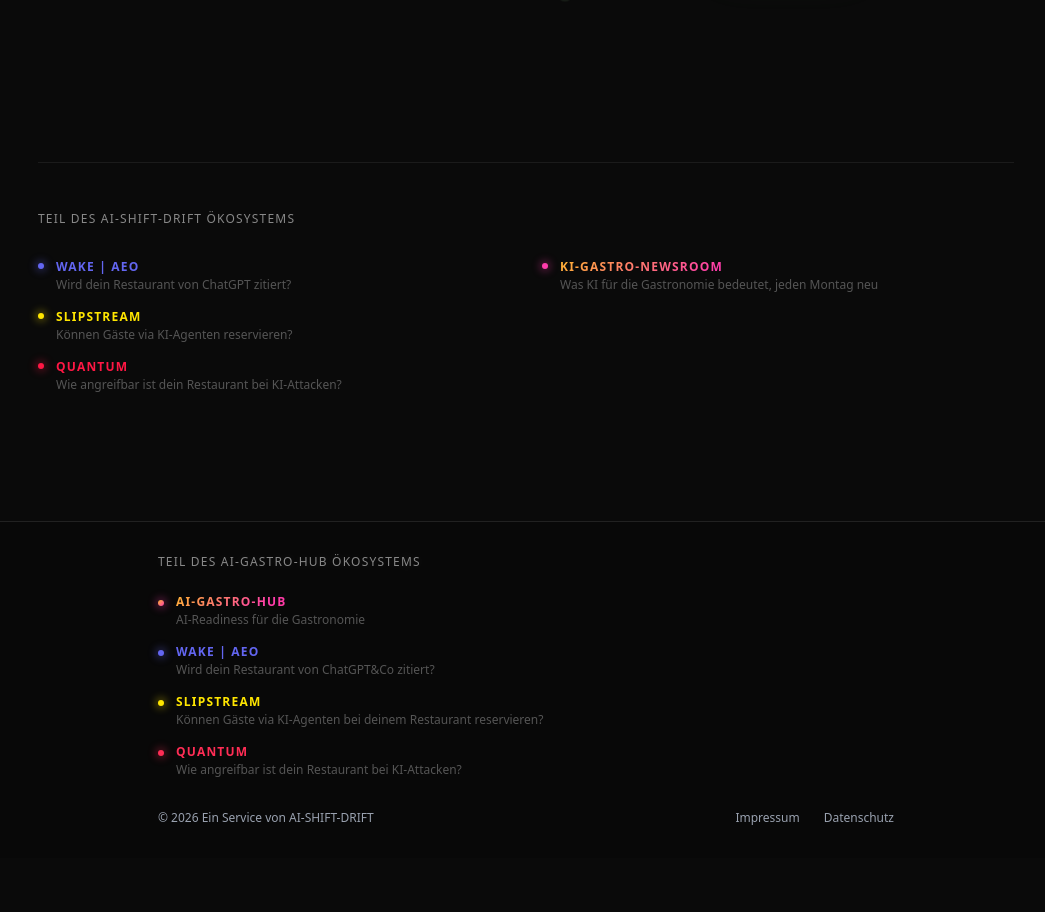
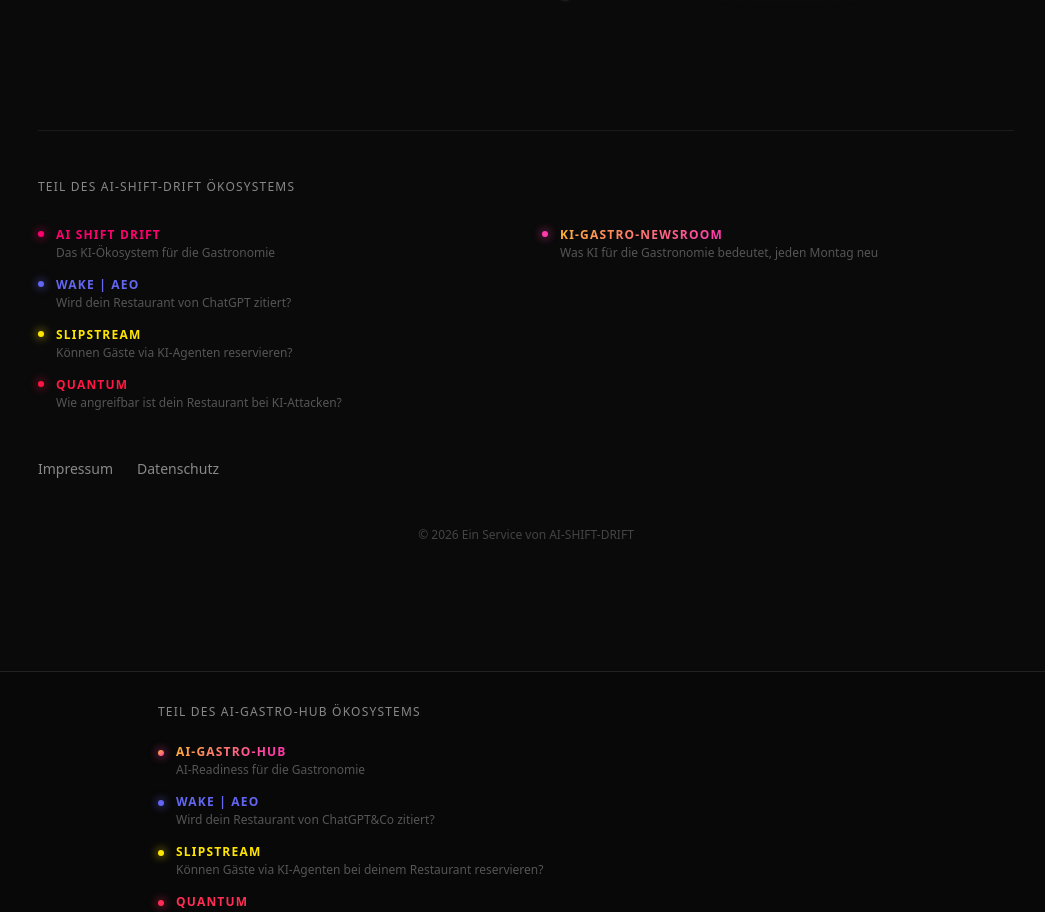
Before and after one commit to perspectivetwist/geo-gastro, a Next.js app: page / in a window 1280 px wide. Shown: the part 3666-4578 px from the top of the page, without its empty margins (114-1159 px from the left). Before the commit the page ends 4524 px from the top, so only its background shows below. Built offline with nearby package versions, Linux system fonts and the light colour scheme; no server answers.

Commit message:
fix: add Hub link + Legal + Copyright to ecosystem footer
1:1 match with ai-gastro-hub TrustSection structure.

Co-Authored-By: Claude Opus 4.6 <noreply@anthropic.com>

```diff
--- a/app/page.tsx
+++ b/app/page.tsx
@@ -167,14 +167,15 @@ export default function Home() {
       </div>
 
       {/* Ökosystem Footer */}
-      <footer className="max-w-5xl mx-auto px-6 pb-16 pt-8">
+      <footer className="relative max-w-5xl mx-auto px-6 pb-16" style={{ zIndex: 1 }}>
         <div className="border-t pt-12" style={{ borderColor: "rgba(255,255,255,0.07)" }}>
           <div className="text-xs tracking-widest uppercase mb-8" style={{ color: "#888" }}>
             Teil des AI-Shift-Drift &Ouml;kosystems
           </div>
-          <div className="grid grid-cols-1 md:grid-cols-2 gap-8">
+          <div className="grid grid-cols-1 md:grid-cols-2 gap-8 mb-12">
             <div className="flex flex-col gap-4">
               {[
+                { name: 'AI Shift Drift', desc: 'Das KI-\u00d6kosystem f\u00fcr die Gastronomie', url: 'https://ai-gastro-hub.vercel.app', color: '#FF006E' },
                 { name: 'Wake | AEO', desc: 'Wird dein Restaurant von ChatGPT zitiert?', url: 'https://aeo-gastro.vercel.app', color: '#6366f1' },
                 { name: 'Slipstream', desc: 'K\u00f6nnen G\u00e4ste via KI-Agenten reservieren?', url: 'https://agentready-gastro.vercel.app', color: '#FFE600' },
                 { name: 'Quantum', desc: 'Wie angreifbar ist dein Restaurant bei KI-Attacken?', url: 'https://aisecurity-gastro.vercel.app', color: '#FF1744' },
@@ -198,6 +199,13 @@ export default function Home() {
               </a>
             </div>
           </div>
+          <div className="flex flex-col md:flex-row justify-between gap-8">
+            <div className="flex gap-6">
+              <a href="https://ai-gastro-hub.vercel.app/impressum" target="_blank" rel="noopener noreferrer" className="text-sm hover:underline" style={{ color: "#888" }}>Impressum</a>
+              <a href="https://ai-gastro-hub.vercel.app/datenschutz" target="_blank" rel="noopener noreferrer" className="text-sm hover:underline" style={{ color: "#888" }}>Datenschutz</a>
+            </div>
+          </div>
+          <div className="mt-12 text-center text-xs" style={{ color: "#444" }}>&copy; 2026 Ein Service von AI-SHIFT-DRIFT</div>
         </div>
       </footer>
     </main>
```
